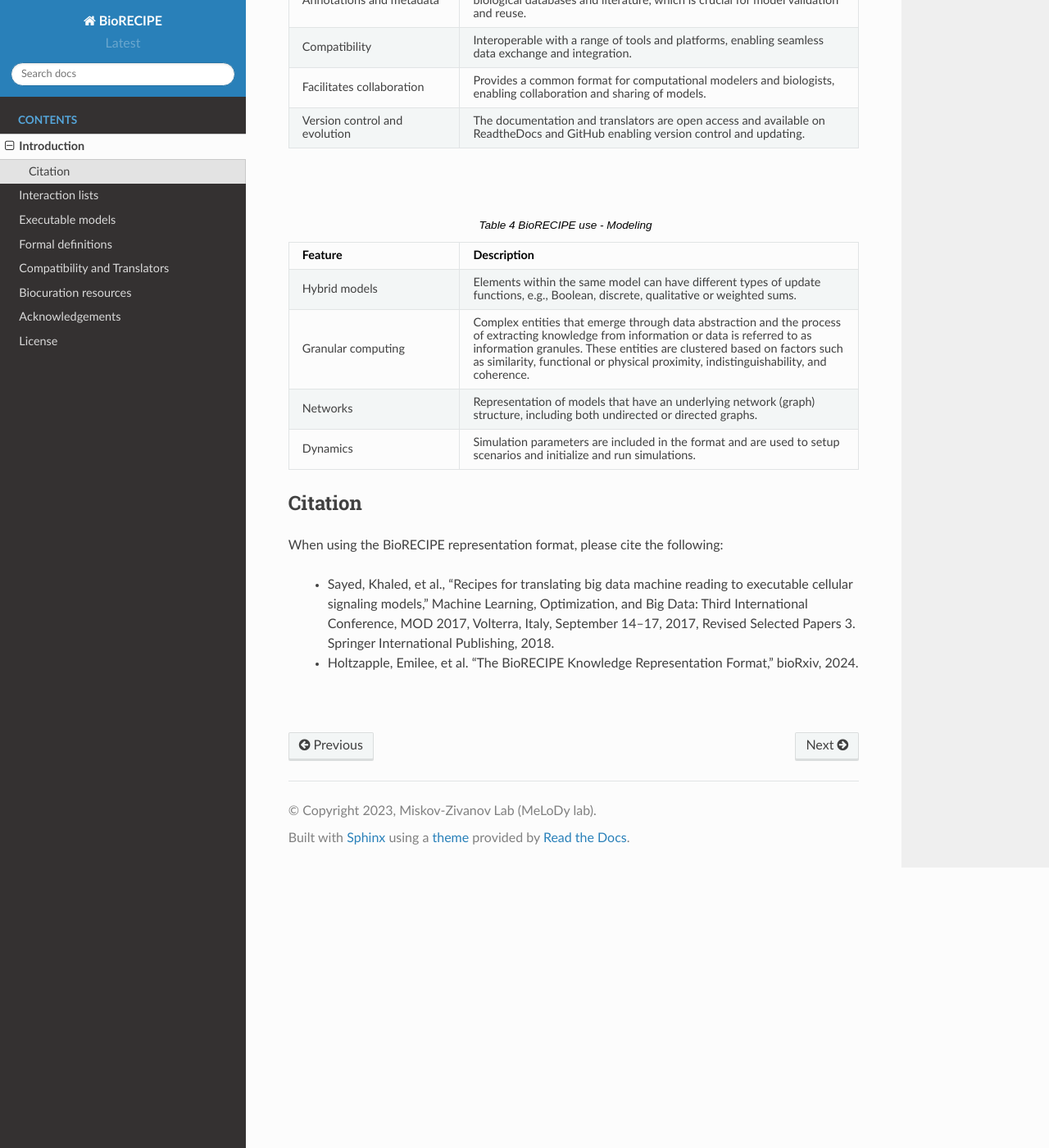
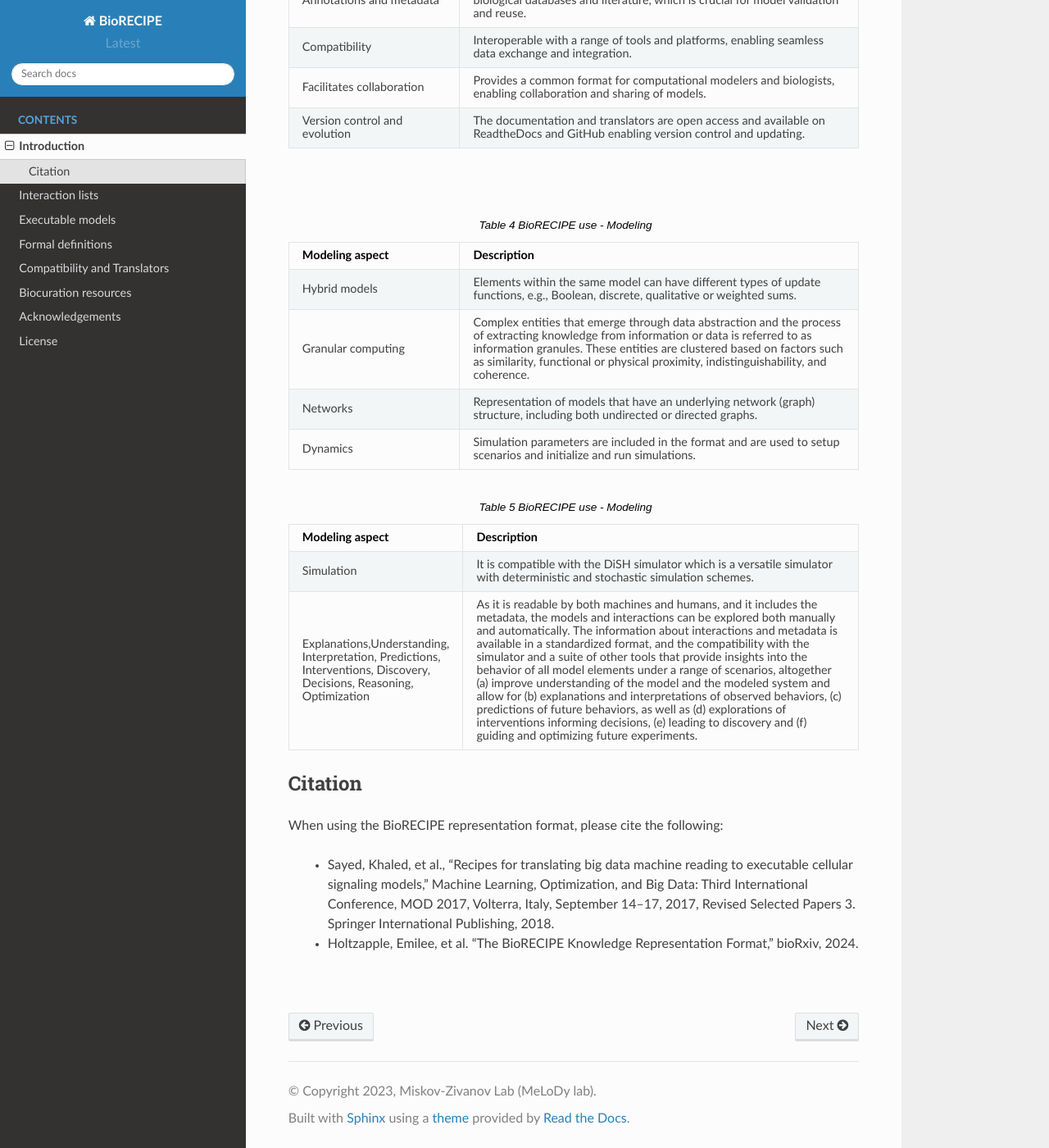
Before and after one commit to pitt-miskov-zivanov-lab/BioRECIPE, a Sphinx documentation site: the page built from docs/introduction.rst, in a window 1280 px wide and 1400 px high, scrolled down 2392 px. Shown: the whole window at 82% size. Built offline with Sphinx 7.4.7 and the Read the Docs theme 2.0.0, drawn with Linux system fonts in a browser that asks for light colours.

Commit message:
Update introduction.rst

```diff
--- a/docs/introduction.rst
+++ b/docs/introduction.rst
@@ -67,13 +67,23 @@ The tables below provide the description of BioRECIPE features and types of mode
 
 
 .. csv-table:: BioRECIPE use - Modeling
-    :header: Feature, Description
+    :header: Modeling aspect, Description
     :widths: 30, 70
 
     Hybrid models, "Elements within the same model can have different types of update functions, e.g., Boolean, discrete, qualitative or weighted sums."
     Granular computing, "Complex entities that emerge through data abstraction and the process of extracting knowledge from information or data is referred to  as information granules. These entities are clustered based on factors such as similarity, functional or physical proximity, indistinguishability, and coherence."
     Networks, "Representation of models that have an underlying network (graph) structure, including both undirected or directed graphs."
     Dynamics, "Simulation parameters are included in the format and are used to setup scenarios and initialize and run simulations."
+
+
+.. csv-table:: BioRECIPE use - Modeling
+    :header: Modeling aspect, Description
+    :widths: 30, 70
+
+    Simulation, "It is compatible with the DiSH simulator which is a versatile simulator with deterministic and stochastic simulation schemes."
+    "Explanations,Understanding, Interpretation, Predictions, Interventions, Discovery, Decisions, Reasoning, Optimization", "As it is readable by both machines and humans, and it includes the metadata, the models and interactions can be explored both manually and automatically. The information about interactions and metadata is available in a standardized format, and the compatibility with the simulator and a suite of other tools that provide insights into the behavior of all model elements under a range of scenarios, altogether (a) improve understanding of the model and the modeled system and allow for (b) explanations and interpretations of observed behaviors, (c) predictions of future behaviors, as well as (d) explorations of interventions informing decisions, (e) leading to discovery and (f) guiding and optimizing future experiments."
+
+
 
 
 Citation
```
